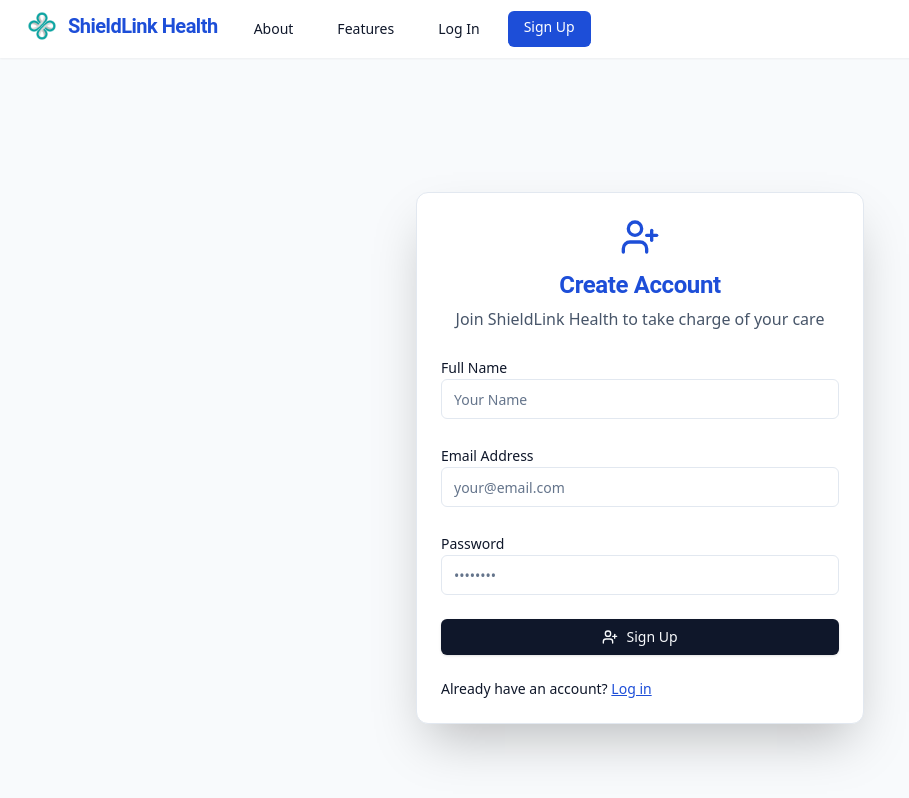
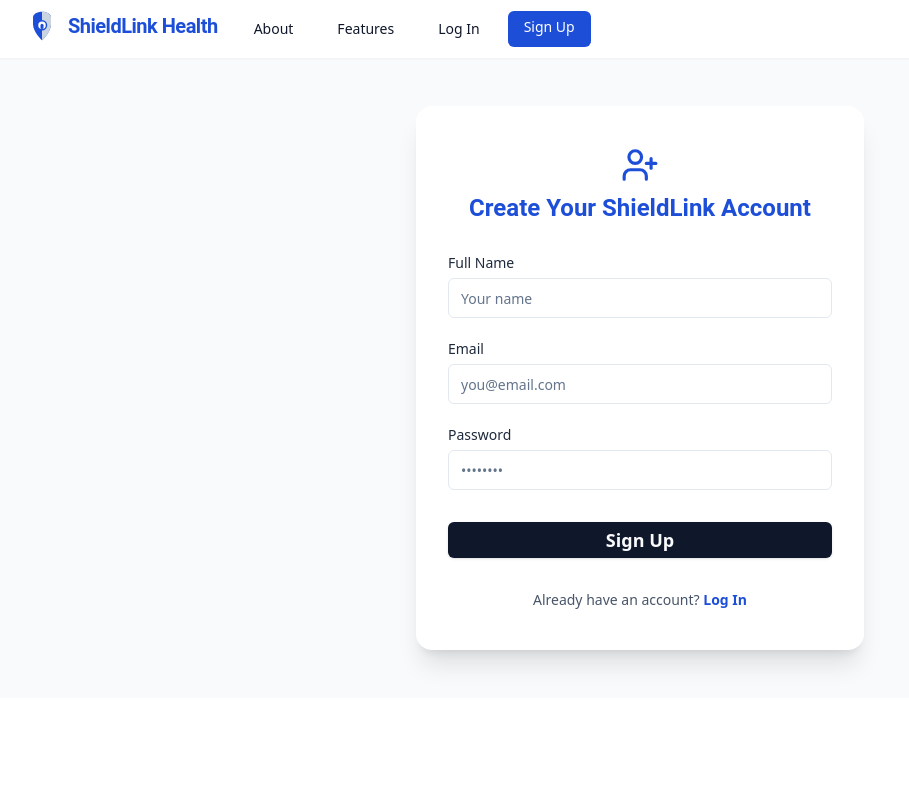
Before and after one commit to Collin-Test-Quome-Org/create-a-comprehensive-hipaa-compliant-patient-por-ac35136d-d57c8af3, a React (Vite) app in the folder frontend/: page /signup in a window 1280 px wide. Shown: the top 798 px of the page, without its empty margins (0-909 px from the left). Built offline with nearby package versions, Linux system fonts and the light colour scheme.

Commit message:
Add CompanyLogo component and basic Login/Signup pages with form handlers and navigation.

```diff
--- a/frontend/src/components/CompanyLogo.tsx
+++ b/frontend/src/components/CompanyLogo.tsx
@@ -1,10 +1,15 @@
-import * as React from 'react';
+import { Shield } from 'lucide-react';
 
-// Brand Kit: logo-0 is a shield-shaped icon with blue and slate split, center lock symbol
-export const CompanyLogo = ({ size = 36 }: { size?: number }) => (
-  <img
-    src={require('/branding/assets/logo-0.png')}
-    style={{ width: size, height: size, display: 'inline-block', verticalAlign: 'middle' }}
-    draggable={false}
-  />
+export const CompanyLogo = ({ size = 32 }: { size?: number }) => (
+  <span className="inline-flex items-center justify-center" style={{ width: size, height: size }}>
+    {/* Use brand kit: shield/lock combo, blue and slate */}
+    <svg width={size} height={size} viewBox="0 0 48 48" fill="none" xmlns="http://www.w3.org/2000/svg">
+      <g>
+        <path d="M24 5C30.6274 5 36 8.13401 36 12.5V21.5C36 32 24 43 24 43C24 43 12 32 12 21.5V12.5C12 8.13401 17.3726 5 24 5Z" fill="#1d4ed8"/>
+        <path d="M24 5C30.6274 5 36 8.13401 36 12.5V21.5C36 32 24 43 24 43V5Z" fill="#cbd5e1"/>
+        <rect x="18" y="17" width="12" height="12" rx="6" fill="#fff" stroke="#1d4ed8" strokeWidth="2"/>
+        <rect x="22" y="21" width="4" height="7" rx="2" fill="#1d4ed8"/>
+      </g>
+    </svg>
+  </span>
 );
--- a/frontend/src/pages/LoginPage.tsx
+++ b/frontend/src/pages/LoginPage.tsx
@@ -1,94 +1,67 @@
+import { useState } from 'react';
 import { Button } from '@/components/ui/button';
-import { Card, CardContent, CardHeader, CardTitle } from '@/components/ui/card';
 import { Input } from '@/components/ui/input';
 import { Label } from '@/components/ui/label';
+import { Eye, EyeOff, Lock } from 'lucide-react';
 import { Link, useNavigate } from 'react-router-dom';
-import { useState } from 'react';
-import { motion } from 'framer-motion';
-import { Lock, LogIn } from 'lucide-react';
 
 export const LoginPage = () => {
   const [email, setEmail] = useState('');
   const [password, setPassword] = useState('');
+  const [show, setShow] = useState(false);
+  const [loading, setLoading] = useState(false);
   const [error, setError] = useState('');
   const navigate = useNavigate();
 
-  const onSubmit = (e: React.FormEvent) => {
+  function handleSubmit(e: React.FormEvent) {
     e.preventDefault();
+    setLoading(true);
     setError('');
-    // Mock login: allow any email/password
-    if (!email || !password) {
-      setError('Please enter your email and password.');
-      return;
-    }
-    // Simulate MFA step
+    // Mock login: accept anything, go to "/dashboard"
     setTimeout(() => {
+      if (!email.includes('@') || password.length < 4) {
+        setError('Please enter a valid email and password.');
+        setLoading(false);
+        return;
+      }
       navigate('/dashboard');
-    }, 600);
-  };
+    }, 700);
+  }
 
   return (
-    <div className="min-h-screen flex flex-col items-center justify-center bg-[#f8fafc] py-12">
-      <motion.div
-        initial={{ opacity: 0, y: 40 }}
-        animate={{ opacity: 1, y: 0 }}
-        transition={{ duration: 0.7 }}
-        className="w-full max-w-md"
-      >
-        <Card className="shadow-2xl rounded-xl">
-          <CardHeader className="text-center">
-            <CardTitle className="flex flex-col items-center gap-2">
-              <Lock className="text-[#1d4ed8] mb-1" size={40} />
-              <span className="font-['Roboto'] text-2xl font-bold text-[#1d4ed8]">Secure Login</span>
-            </CardTitle>
-            <p className="text-slate-600 mt-2">Sign in to your ShieldLink Health account</p>
-          </CardHeader>
-          <CardContent>
-            <form onSubmit={onSubmit} className="space-y-6">
-              <div>
-                <Label htmlFor="login-email" className="font-medium">Email Address</Label>
-                <Input
-                  id="login-email"
-                  type="email"
-                  value={email}
-                  onChange={e => setEmail(e.target.value)}
-                  autoComplete="email"
-                  placeholder="you@email.com"
-                  required
-                />
-              </div>
-              <div>
-                <Label htmlFor="login-password" className="font-medium">Password</Label>
-                <Input
-                  id="login-password"
-                  type="password"
-                  value={password}
-                  onChange={e => setPassword(e.target.value)}
-                  autoComplete="current-password"
-                  placeholder="••••••••"
-                  required
-                />
-              </div>
-              {error && <div className="text-red-600 text-sm text-center" data-testid="login-error">{error}</div>}
-              <Button type="submit" id="login-submit" className="w-full flex items-center gap-2 justify-center">
-                <LogIn size={18} />
-                Log In
-              </Button>
-            </form>
-            <div className="flex justify-between mt-6 text-sm">
-              <span>
-                New here?{' '}
-                <Link to="/signup" className="text-[#1d4ed8] font-medium underline" id="login-signup-link">
-                  Sign up
-                </Link>
-              </span>
-              <span>
-                <Link to="#" className="text-slate-500 hover:text-[#1d4ed8] underline">Forgot password?</Link>
-              </span>
-            </div>
-          </CardContent>
-        </Card>
-      </motion.div>
+    <div className="min-h-[80vh] flex flex-col items-center justify-center bg-slate-50 py-12">
+      <form className="bg-white rounded-2xl shadow-xl px-8 py-10 w-full max-w-md flex flex-col gap-6" onSubmit={handleSubmit} aria-label="login form">
+        <div className="flex flex-col items-center mb-2">
+          <Lock className="text-[#1d4ed8] mb-2" size={38} />
+          <h2 className="font-['Roboto'] font-bold text-2xl text-[#1d4ed8]">Sign In to ShieldLink Health</h2>
+        </div>
+        <div className="flex flex-col gap-2">
+          <Label htmlFor="login-email" className="text-slate-800 font-medium">Email</Label>
+          <Input id="login-email" name="email" type="email" placeholder="you@email.com" autoComplete="email" required value={email} onChange={e => setEmail(e.target.value)} />
+        </div>
+        <div className="flex flex-col gap-2 relative">
+          <Label htmlFor="login-password" className="text-slate-800 font-medium">Password</Label>
+          <Input id="login-password" name="password" type={show ? 'text' : 'password'} placeholder="••••••••" autoComplete="current-password" required value={password} onChange={e => setPassword(e.target.value)} />
+          <button
+            type="button"
+            tabIndex={-1}
+            aria-label={show ? 'Hide password' : 'Show password'}
+            className="absolute right-3 top-[38px] text-slate-400 hover:text-[#1d4ed8]"
+            onClick={() => setShow(s => !s)}
+            id="login-toggle-password-visibility"
+          >
+            {show ? <EyeOff size={20} /> : <Eye size={20} />}
+          </button>
+        </div>
+        {error && <div className="text-red-500 text-sm text-center" role="alert">{error}</div>}
+        <Button id="login-submit" type="submit" className="mt-2 font-bold text-lg" disabled={loading}>
+          {loading ? 'Signing in…' : 'Sign In'}
+        </Button>
+        <div className="text-center text-slate-600 text-sm mt-2">
+          Don't have an account?{' '}
+          <Link to="/signup" className="text-[#1d4ed8] font-semibold hover:underline" id="login-link-signup">Sign up</Link>
+        </div>
+      </form>
     </div>
   );
 }
--- a/frontend/src/pages/SignupPage.tsx
+++ b/frontend/src/pages/SignupPage.tsx
@@ -1,100 +1,61 @@
+import { useState } from 'react';
 import { Button } from '@/components/ui/button';
-import { Card, CardContent, CardHeader, CardTitle } from '@/components/ui/card';
 import { Input } from '@/components/ui/input';
 import { Label } from '@/components/ui/label';
+import { UserPlus } from 'lucide-react';
 import { Link, useNavigate } from 'react-router-dom';
-import { useState } from 'react';
-import { motion } from 'framer-motion';
-import { UserPlus } from 'lucide-react';
 
 export const SignupPage = () => {
   const [email, setEmail] = useState('');
   const [name, setName] = useState('');
   const [password, setPassword] = useState('');
+  const [loading, setLoading] = useState(false);
   const [error, setError] = useState('');
   const navigate = useNavigate();
 
-  const onSubmit = (e: React.FormEvent) => {
+  function handleSubmit(e: React.FormEvent) {
     e.preventDefault();
+    setLoading(true);
     setError('');
-    if (!email || !name || !password) {
-      setError('Please fill out all fields.');
+    if (!email.includes('@') || password.length < 4 || name.length < 2) {
+      setError('Please enter a valid name, email, and password.');
+      setLoading(false);
       return;
     }
-    // Mock signup: allow any info
+    // Mock signup: accept anything, go to /dashboard
     setTimeout(() => {
       navigate('/dashboard');
-    }, 600);
-  };
+    }, 700);
+  }
 
   return (
-    <div className="min-h-screen flex flex-col items-center justify-center bg-[#f8fafc] py-12">
-      <motion.div
-        initial={{ opacity: 0, y: 40 }}
-        animate={{ opacity: 1, y: 0 }}
-        transition={{ duration: 0.7 }}
-        className="w-full max-w-md"
-      >
-        <Card className="shadow-2xl rounded-xl">
-          <CardHeader className="text-center">
-            <CardTitle className="flex flex-col items-center gap-2">
-              <UserPlus className="text-[#1d4ed8] mb-1" size={40} />
-              <span className="font-['Roboto'] text-2xl font-bold text-[#1d4ed8]">Create Account</span>
-            </CardTitle>
-            <p className="text-slate-600 mt-2">Join ShieldLink Health to take charge of your care</p>
-          </CardHeader>
-          <CardContent>
-            <form onSubmit={onSubmit} className="space-y-6">
-              <div>
-                <Label htmlFor="signup-name" className="font-medium">Full Name</Label>
-                <Input
-                  id="signup-name"
-                  type="text"
-                  value={name}
-                  onChange={e => setName(e.target.value)}
-                  placeholder="Your Name"
-                  required
-                />
-              </div>
-              <div>
-                <Label htmlFor="signup-email" className="font-medium">Email Address</Label>
-                <Input
-                  id="signup-email"
-                  type="email"
-                  value={email}
-                  onChange={e => setEmail(e.target.value)}
-                  placeholder="your@email.com"
-                  required
-                />
-              </div>
-              <div>
-                <Label htmlFor="signup-password" className="font-medium">Password</Label>
-                <Input
-                  id="signup-password"
-                  type="password"
-                  value={password}
-                  onChange={e => setPassword(e.target.value)}
-                  placeholder="••••••••"
-                  required
-                />
-              </div>
-              {error && <div className="text-red-600 text-sm text-center">{error}</div>}
-              <Button type="submit" id="signup-submit" className="w-full flex items-center gap-2 justify-center">
-                <UserPlus size={18} />
-                Sign Up
-              </Button>
-            </form>
-            <div className="flex justify-between mt-6 text-sm">
-              <span>
-                Already have an account?{' '}
-                <Link to="/login" className="text-[#1d4ed8] font-medium underline" id="signup-login-link">
-                  Log in
-                </Link>
-              </span>
-            </div>
-          </CardContent>
-        </Card>
-      </motion.div>
+    <div className="min-h-[80vh] flex flex-col items-center justify-center bg-slate-50 py-12">
+      <form className="bg-white rounded-2xl shadow-xl px-8 py-10 w-full max-w-md flex flex-col gap-6" onSubmit={handleSubmit} aria-label="signup form">
+        <div className="flex flex-col items-center mb-2">
+          <UserPlus className="text-[#1d4ed8] mb-2" size={38} />
+          <h2 className="font-['Roboto'] font-bold text-2xl text-[#1d4ed8]">Create Your ShieldLink Account</h2>
+        </div>
+        <div className="flex flex-col gap-2">
+          <Label htmlFor="signup-name" className="text-slate-800 font-medium">Full Name</Label>
+          <Input id="signup-name" name="name" type="text" autoComplete="name" required placeholder="Your name" value={name} onChange={e => setName(e.target.value)} />
+        </div>
+        <div className="flex flex-col gap-2">
+          <Label htmlFor="signup-email" className="text-slate-800 font-medium">Email</Label>
+          <Input id="signup-email" name="email" type="email" autoComplete="email" required placeholder="you@email.com" value={email} onChange={e => setEmail(e.target.value)} />
+        </div>
+        <div className="flex flex-col gap-2">
+          <Label htmlFor="signup-password" className="text-slate-800 font-medium">Password</Label>
+          <Input id="signup-password" name="password" type="password" autoComplete="new-password" required placeholder="••••••••" value={password} onChange={e => setPassword(e.target.value)} />
+        </div>
+        {error && <div className="text-red-500 text-sm text-center" role="alert">{error}</div>}
+        <Button id="signup-submit" type="submit" className="mt-2 font-bold text-lg" disabled={loading}>
+          {loading ? 'Creating account…' : 'Sign Up'}
+        </Button>
+        <div className="text-center text-slate-600 text-sm mt-2">
+          Already have an account?{' '}
+          <Link to="/login" className="text-[#1d4ed8] font-semibold hover:underline" id="signup-link-login">Log In</Link>
+        </div>
+      </form>
     </div>
   );
 }
```
